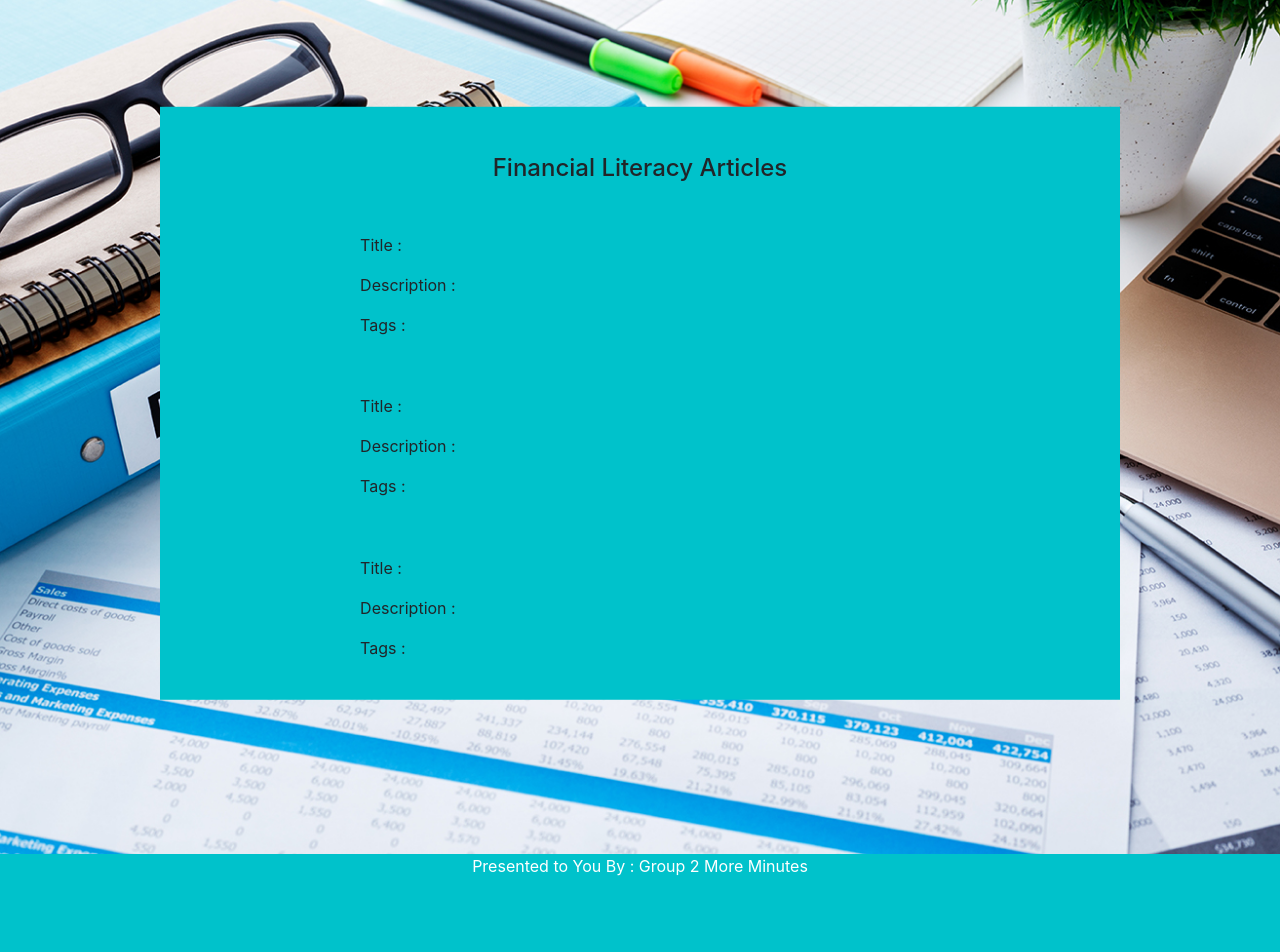
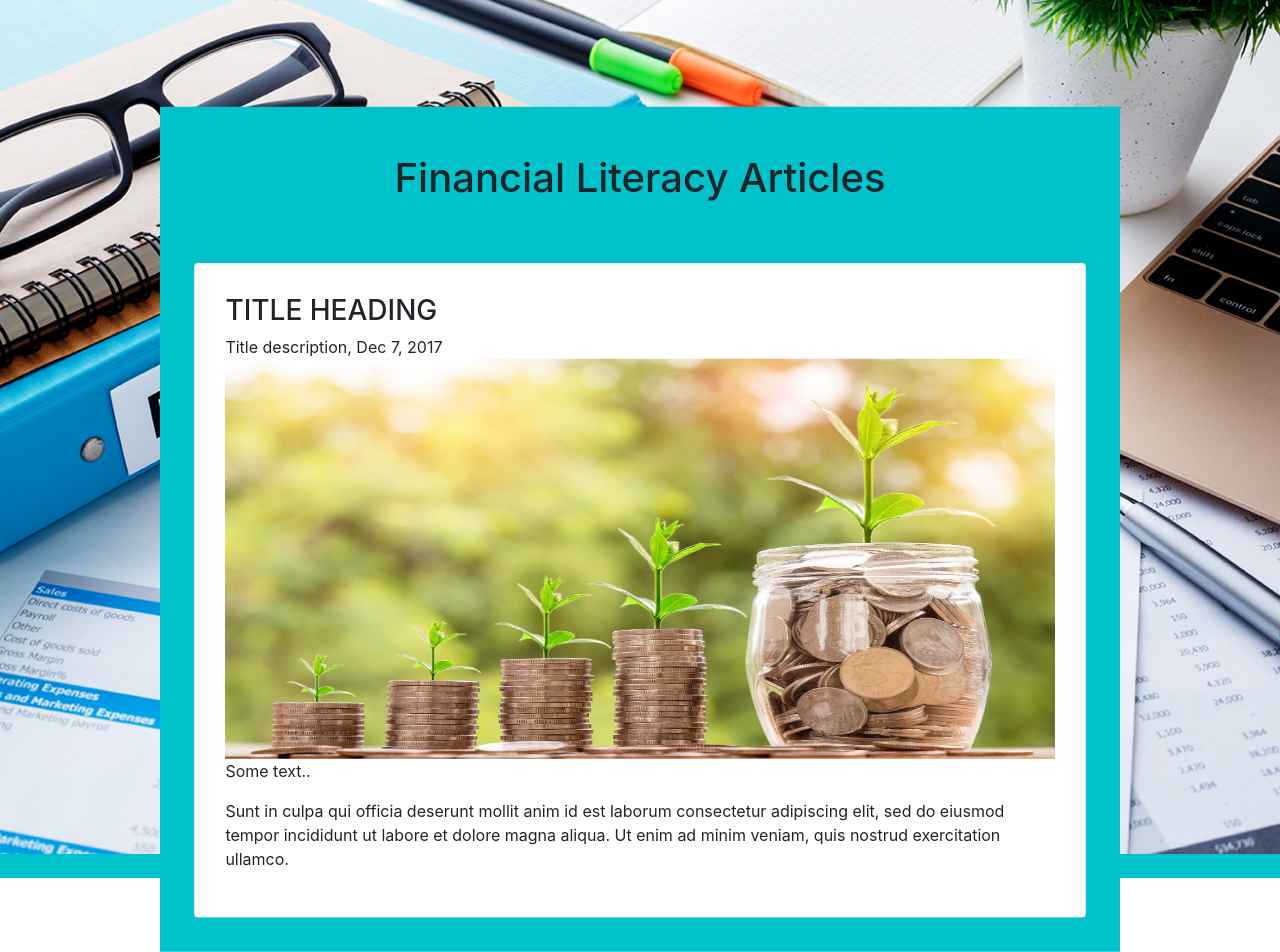
Before and after one commit to tankokkeong/HLBCYHI2021, a PHP site: page /home.php in a window 1280 px wide. Shown: the part 56-1008 px from the top of the page. Before the commit the page ends 932 px from the top, so only its background shows below. Run offline with PHP 8.4, Linux system fonts and the light colour scheme; some libraries are stand-ins or nearby versions.

Commit message:
home layout

```diff
--- a/home.php
+++ b/home.php
@@ -8,6 +8,7 @@
     <?php
         include 'plugins.php';
     ?>
+    <link rel="stylesheet" href="style/home.css"/>
 
 </head>
 <body>
@@ -23,36 +24,20 @@
             <div class="article-container">
                 <div class="article-container-contents">
                     <div class="articles-header">
-                        <h4>Financial Literacy Articles</h4>
+                        <h1>Financial Literacy Articles</h1>
                     </div>
+
                     <div class="article-content">
-                        <div class="article-details row justify-content-md-center">
-                            <div class="col-md-8">
-                                <div class="articles-desc">
-                                    <p>Title : </p>
-                                    <p>Description : </p>
-                                    <p>Tags : </p>
-                                </div>
+                        <div class="card article-display">
+                            <h3>TITLE HEADING</h3>
+                            <span>Title description, Dec 7, 2017</span>
+
+                            <div class="fakeimg" style="height:400px;">
+                                <img src="images/article-image.jpg" class="article-image">
                             </div>
-                        </div>
-                        <div class="article-details row justify-content-md-center">
-                            <div class="col-md-8">
-                                <div class="articles-desc">
-                                    <p>Title : </p>
-                                    <p>Description : </p>
-                                    <p>Tags : </p>
-                                </div>
+                                <p>Some text..</p>
+                                <p>Sunt in culpa qui officia deserunt mollit anim id est laborum consectetur adipiscing elit, sed do eiusmod tempor incididunt ut labore et dolore magna aliqua. Ut enim ad minim veniam, quis nostrud exercitation ullamco.</p>
                             </div>
-                        </div>
-                        <div class="article-details row justify-content-md-center">
-                            <div class="col-md-8">
-                                <div class="articles-desc">
-                                    <p>Title : </p>
-                                    <p>Description : </p>
-                                    <p>Tags : </p>
-                                </div>
-                            </div>
-                        </div>
                     </div>
                 </div>
             </div>
--- /dev/null
+++ b/style/home.css
@@ -0,0 +1,53 @@
+.articles-body{
+    position: relative;
+}
+
+.article-body-img{
+    position: relative;
+}
+
+.article-img{
+    width: 100%;
+    min-height:100vh;
+}
+
+.article-container{
+    position: absolute;
+    transform: translate(-50%, -50%);
+    left: 50%;
+    top: 50%;
+    width: 75%;
+    height: 75%;
+}
+
+.article-container-contents{
+    background-color: #00c2cb;
+    width: 100%;
+    padding: 1.5%;
+}
+
+.articles-header{
+    margin-top: 2.5%;
+    margin-bottom: 2.5%;
+    text-align: center;
+    padding: 1%;
+}
+
+.article-content{
+    width: 100%;
+    position: relative;
+    padding: 20px;
+}
+
+.article-image{
+    width: 100%;
+    height: 100%;
+}
+
+.fake-img{
+    height: 350px!important;
+}
+
+.article-display{
+    padding: 30px;
+}
--- a/style/style.css
+++ b/style/style.css
@@ -36,53 +36,6 @@
     top: 1px;
 }
 
-.articles-body{
-    position: relative;
-}
-
-.article-body-img{
-    position: relative;
-}
-
-.article-img{
-    width: 100%;
-    min-height:100vh;
-}
-
-.article-container{
-    position: absolute;
-    transform: translate(-50%, -50%);
-    left: 50%;
-    top: 50%;
-    width: 75%;
-    height: 75%;
-}
-
-.article-container-contents{
-    background-color: #00c2cb;
-    width: 100%;
-    padding: 1.5%;
-}
-
-.articles-header{
-    margin-top: 2.5%;
-    margin-bottom: 2.5%;
-    text-align: center;
-    padding: 1%;
-}
-
-.article-content{
-    width: 100%;
-    position: relative;
-}
-
-.article-details{
-    margin-top: 2.5%;
-    padding: 1%;
-    margin-right: 1.5%;
-    margin-left: 1.5%;
-}
-
 .footer {
     left: 0;
     bottom: 0;
```
Also changed, not shown: images/article-image.jpg (added).
